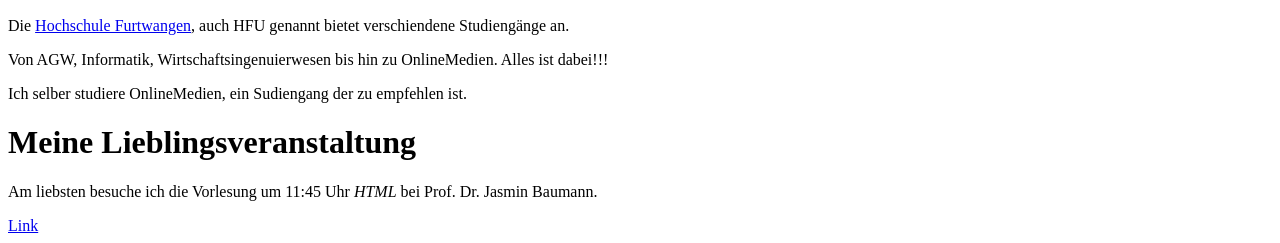
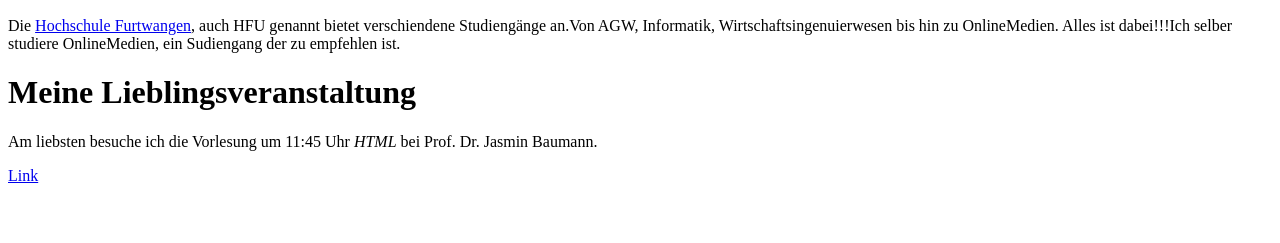
Before and after one commit to LarissaOsmanovic/GIS-SoSe-2021, a plain HTML site: page 1.Website.html in a window 1280 px wide. Shown: the part 1202-1445 px from the top of the page. After the commit the page ends 1395 px from the top, so only its background shows below. Drawn offline with Linux system fonts and the light colour scheme.

Commit message:
Seite bearbeitet!

```diff
--- a/1.Website.html
+++ b/1.Website.html
@@ -1,6 +1,6 @@
 <!DOCTYPE html>
 
-    <html lang="de">
+<html lang="de">
 
 <head>
     <meta charset="utf-8">
@@ -13,15 +13,15 @@
     <p>Das bin ich, Larissa. Jemand der ständig an sich arbeitet und noch seinen Weg sucht. </p>
 
     <h1>Meine Hochschule<h1></h1>
-    <img src="HFU_Logo.png">
-    <p>Die <a href="https://www.hs-furtwangen.de/">Hochschule Furtwangen</a>, auch HFU genannt bietet verschiendene Studiengänge an.</p>
-    <p>Von AGW, Informatik, Wirtschaftsingenuierwesen bis hin zu OnlineMedien. Alles ist dabei!!!</p>
-    <p>Ich selber studiere OnlineMedien, ein Sudiengang der zu empfehlen ist.</p>
+        <img src="HFU_Logo.png">
+        <p>Die <a href="https://www.hs-furtwangen.de/">Hochschule Furtwangen</a>, auch HFU genannt bietet verschiendene
+            Studiengänge an.Von AGW, Informatik, Wirtschaftsingenuierwesen bis hin zu OnlineMedien. Alles ist
+            dabei!!!Ich selber studiere OnlineMedien, ein Sudiengang der zu empfehlen ist.</p>
 
-    <h1>Meine Lieblingsveranstaltung</h1>
-    <p> Am liebsten besuche ich die Vorlesung um 11:45 Uhr <i>HTML</i> bei Prof. Dr. Jasmin Baumann.</p>
+        <h1>Meine Lieblingsveranstaltung</h1>
+        <p> Am liebsten besuche ich die Vorlesung um 11:45 Uhr <i>HTML</i> bei Prof. Dr. Jasmin Baumann.</p>
 
-    <a href="#Meine Person">Link</a>
+        <a href="#Meine Person">Link</a>
 
 </body>
 
```
